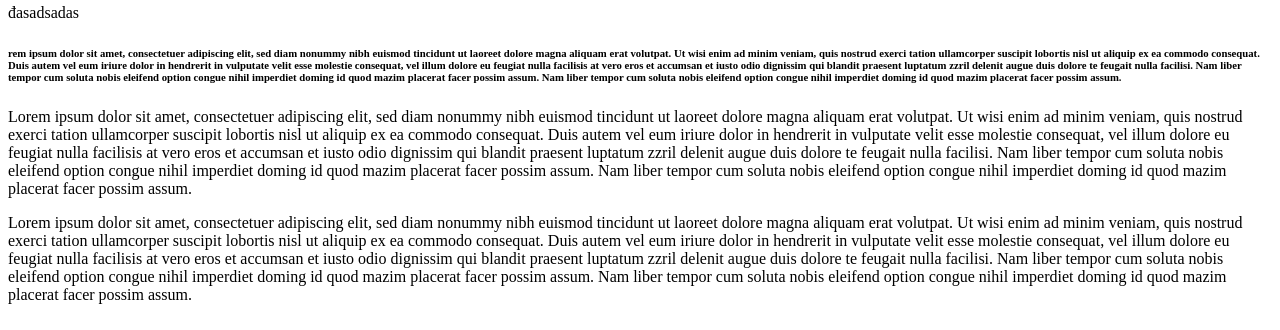
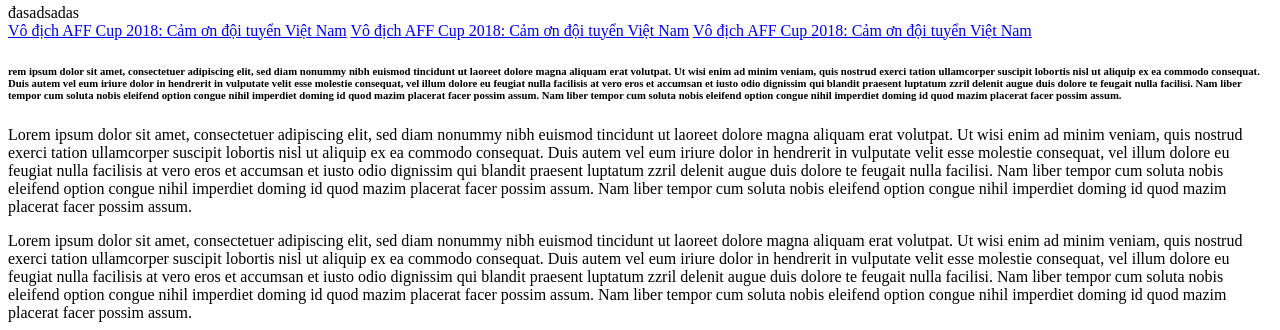
Before and after one commit to dtnguyen1316/dtnguyen1316.github.io, a plain HTML site: page index.html in a window 1280 px wide. Shown: the part 1212-1542 px from the top of the page. Drawn offline with Linux system fonts and the light colour scheme.

Commit message:
Update index.html

```diff
--- a/index.html
+++ b/index.html
@@ -27,6 +27,9 @@ body.someclass {
 <div>đasadsadas</div>
 
 <div>đasadsadas</div>
+    <a href="http://thethao.thanhnien.vn/bong-da-viet-nam/vo-dich-aff-cup-2018-cam-on-doi-tuyen-viet-nam-96721.html" title="Vô địch AFF Cup 2018: Cảm ơn đội tuyển Việt Nam" class="story__title" data-vr-headline="">Vô địch AFF Cup 2018: Cảm ơn đội tuyển Việt Nam</a>
+    <a href="http://thethao.thanhnien.vn/bong-da-viet-nam/vo-dich-af-cup-2018-cam-on-doi-tuyen-viet-nam-96721.html" title="Vô địch AFF Cup 2018: Cảm ơn đội tuyển Việt Nam" class="story__title" data-vr-headline="">Vô địch AFF Cup 2018: Cảm ơn đội tuyển Việt Nam</a>
+    <a href="http:/thethao.thanhnien.vn/bong-da-viet-nam/vo-dich-aff-cup-2018-cam-on-doi-tuyen-viet-nam-96721.html" title="Vô địch AFF Cup 2018: Cảm ơn đội tuyển Việt Nam" class="story__title" data-vr-headline="">Vô địch AFF Cup 2018: Cảm ơn đội tuyển Việt Nam</a>
 
 <p><h6>rem ipsum dolor sit amet, consectetuer adipiscing elit, sed diam nonummy nibh euismod tincidunt ut laoreet dolore magna aliquam erat volutpat.
 Ut wisi enim ad minim veniam, quis nostrud exerci tation ullamcorper suscipit lobortis nisl ut aliquip ex ea commodo consequat. Duis autem vel eum iriure dolor in hendrerit in vulputate velit esse molestie consequat, vel illum dolore eu feugiat nulla facilisis at vero eros et accumsan et iusto odio dignissim qui blandit praesent luptatum zzril delenit augue duis dolore te feugait nulla facilisi. Nam liber tempor cum soluta nobis eleifend option congue nihil imperdiet doming id quod mazim placerat facer possim assum.
```
